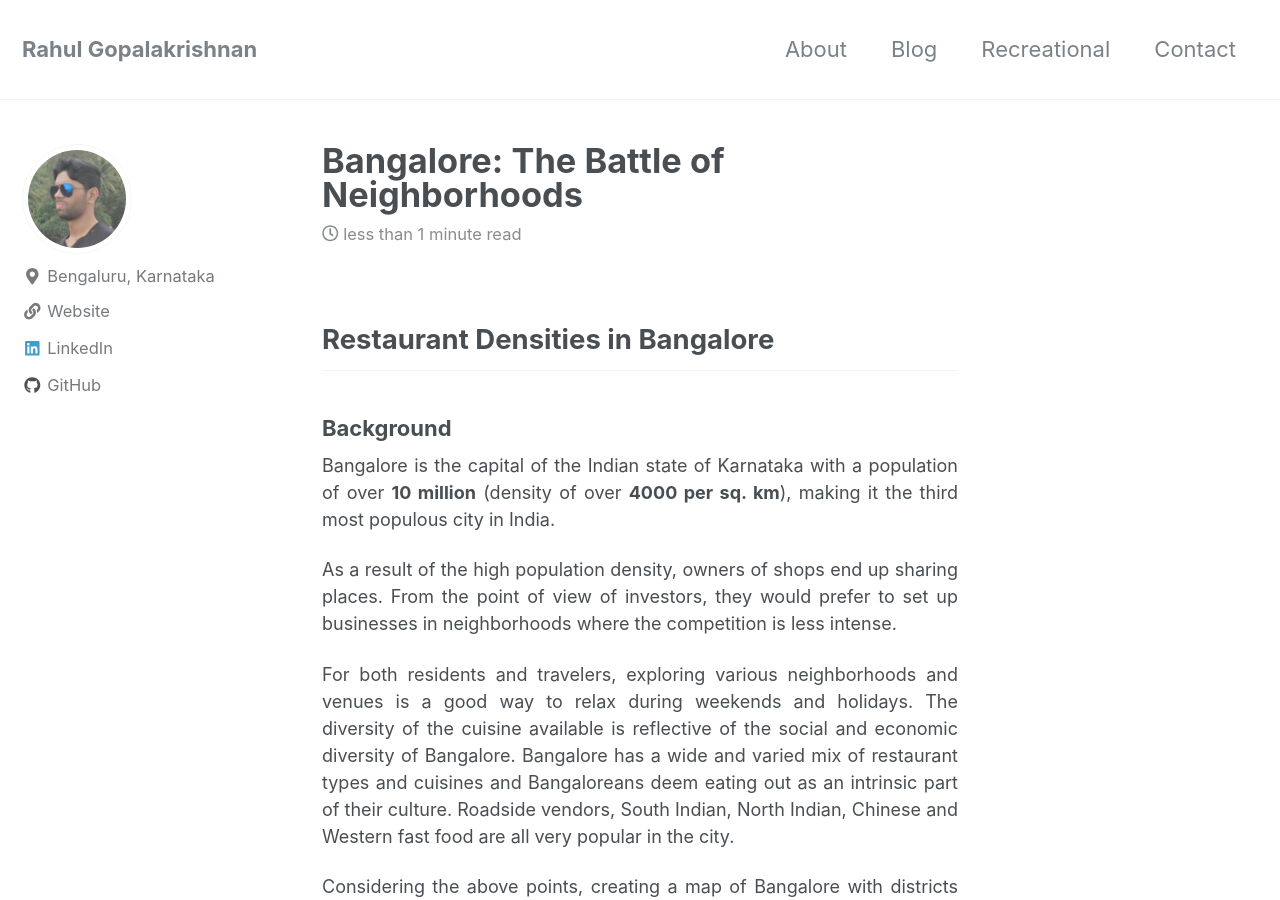
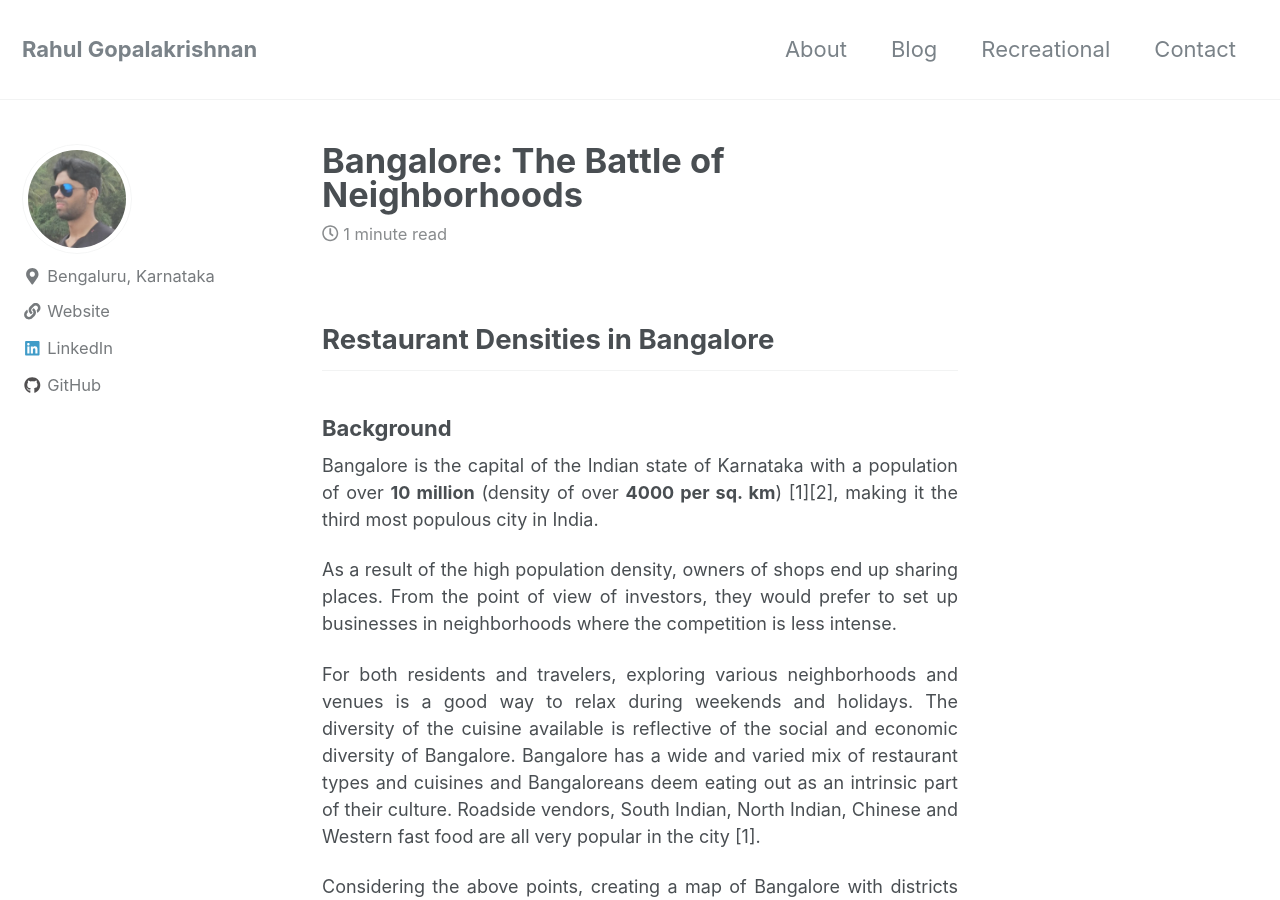
Before and after one commit to gopalrahulrg/gopalrahulrg.github.io, a Jekyll site: the page built from _posts/2019-11-01-cnbr.md, in a window 1280 px wide and 900 px high. Built offline with Jekyll 4.4.1, drawn with Linux system fonts in a browser that asks for light colours; nearby versions of some CDN libraries; some of the changed lines change nothing that is shown; some of the changed text lies outside the part shown.

Commit message:
Update 2019-11-01-cnbr.md

```diff
--- a/_posts/2019-11-01-cnbr.md
+++ b/_posts/2019-11-01-cnbr.md
@@ -10,12 +10,20 @@
 
 ### Background
 
-<font size="4"><div style="text-align: justify"><p> Bangalore is the capital of the Indian state of Karnataka with a population of over <b>10 million</b> (density of over <b>4000 per sq. km</b>), making it the third most populous city in India.</p>
+<font size="4"><div style="text-align: justify"><p> Bangalore is the capital of the Indian state of Karnataka with a population of over <b>10 million</b> (density of over <b>4000 per sq. km</b>) [1][2], making it the third most populous city in India.</p>
 
 <div style="text-align: justify"><p>As a result of the high population density, owners of shops end up sharing places. From the point of view of investors, they would prefer to set up businesses in neighborhoods where the competition is less intense.
 
-<div style="text-align: justify"><p>For both residents and travelers, exploring various neighborhoods and venues is a good way to relax during weekends and holidays. The diversity of the cuisine available is reflective of the social and economic diversity of Bangalore. Bangalore has a wide and varied mix of restaurant types and cuisines and Bangaloreans deem eating out as an intrinsic part of their culture. Roadside vendors, South Indian, North Indian, Chinese and Western fast food are all very popular in the city.</p></div>
+<div style="text-align: justify"><p>For both residents and travelers, exploring various neighborhoods and venues is a good way to relax during weekends and holidays. The diversity of the cuisine available is reflective of the social and economic diversity of Bangalore. Bangalore has a wide and varied mix of restaurant types and cuisines and Bangaloreans deem eating out as an intrinsic part of their culture. Roadside vendors, South Indian, North Indian, Chinese and Western fast food are all very popular in the city [1].</p></div>
 
 <div style="text-align: justify"><p>Considering the above points, creating a map of Bangalore with districts grouped together with the help of clustering according to the venue, specifically restaurant density would be helpful.</p>
 
 ### Data Description
+
+The data needed to solve the problem includes
+
+<ul>
+  <li>A list of neighborhoods in Bangalore, the capital city of the state of Karnataka in India which defines the scope of the project </li>
+  <li>Latitude and longitude coordinates of those neighborhoods to get the venue data and for mapping and visualization;</li>
+  <li>And finally, venue data, particularly data related to venues to perform clustering on the neighborhoods.</li>
+</ul>
```
